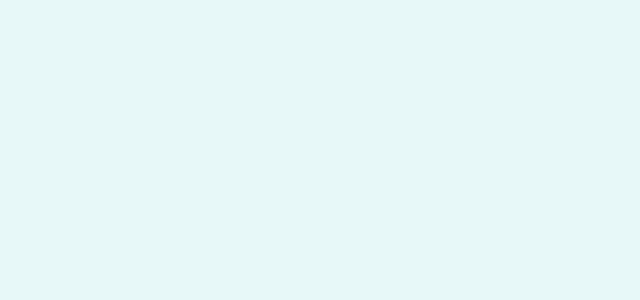
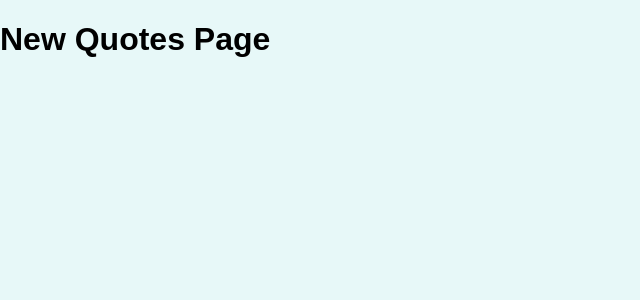
Before and after one commit to DT0998/react-router-2, a JavaScript app: page /new-quote in a window 1280 px wide. Shown: the top 300 px of the page, without its empty margins (0-640 px from the left). Built offline with nearby package versions, Linux system fonts and the light colour scheme.

Commit message:
update quotes route

```diff
--- a/src/App.js
+++ b/src/App.js
@@ -1,8 +1,21 @@
+import { Route, Switch } from "react-router-dom";
+import AllQuotes from "./pages/AllQuotes";
+import NewQuotes from "./pages/NewQuotes";
+import QuotesDetails from "./pages/QuotesDetail";
+
 function App() {
   return (
-    <div>
-
-    </div>
+    <Switch>
+      <Route exact path="/quotes">
+        <AllQuotes />
+      </Route>
+      <Route path="/quotes/:quoteId">
+        <QuotesDetails />
+      </Route>
+      <Route path="/new-quote">
+        <NewQuotes />
+      </Route>
+    </Switch>
   );
 }
 
--- a/src/index.js
+++ b/src/index.js
@@ -1,7 +1,12 @@
-import ReactDOM from 'react-dom/client';
+import ReactDOM from "react-dom/client";
 
-import './index.css';
-import App from './App';
+import "./index.css";
+import App from "./App";
+import { BrowserRouter } from "react-router-dom";
 
-const root = ReactDOM.createRoot(document.getElementById('root'));
-root.render(<App />);
+const root = ReactDOM.createRoot(document.getElementById("root"));
+root.render(
+  <BrowserRouter>
+    <App />
+  </BrowserRouter>
+);
--- /dev/null
+++ b/src/pages/AllQuotes.js
@@ -0,0 +1,7 @@
+function AllQuotes() {
+    return (
+        <h1>All Quotes Page</h1>
+     );
+}
+
+export default AllQuotes;
--- /dev/null
+++ b/src/pages/NewQuotes.js
@@ -0,0 +1,7 @@
+function NewQuotes() {
+    return (
+        <h1>New Quotes Page</h1>
+     );
+}
+
+export default NewQuotes;
--- /dev/null
+++ b/src/pages/QuotesDetail.js
@@ -0,0 +1,7 @@
+function QuotesDetails() {
+    return (
+        <h1>Quotes Details</h1>
+      );
+}
+
+export default QuotesDetails;
```
Also changed, not shown: 1 other file (tests, documents, lock files or other folders).
